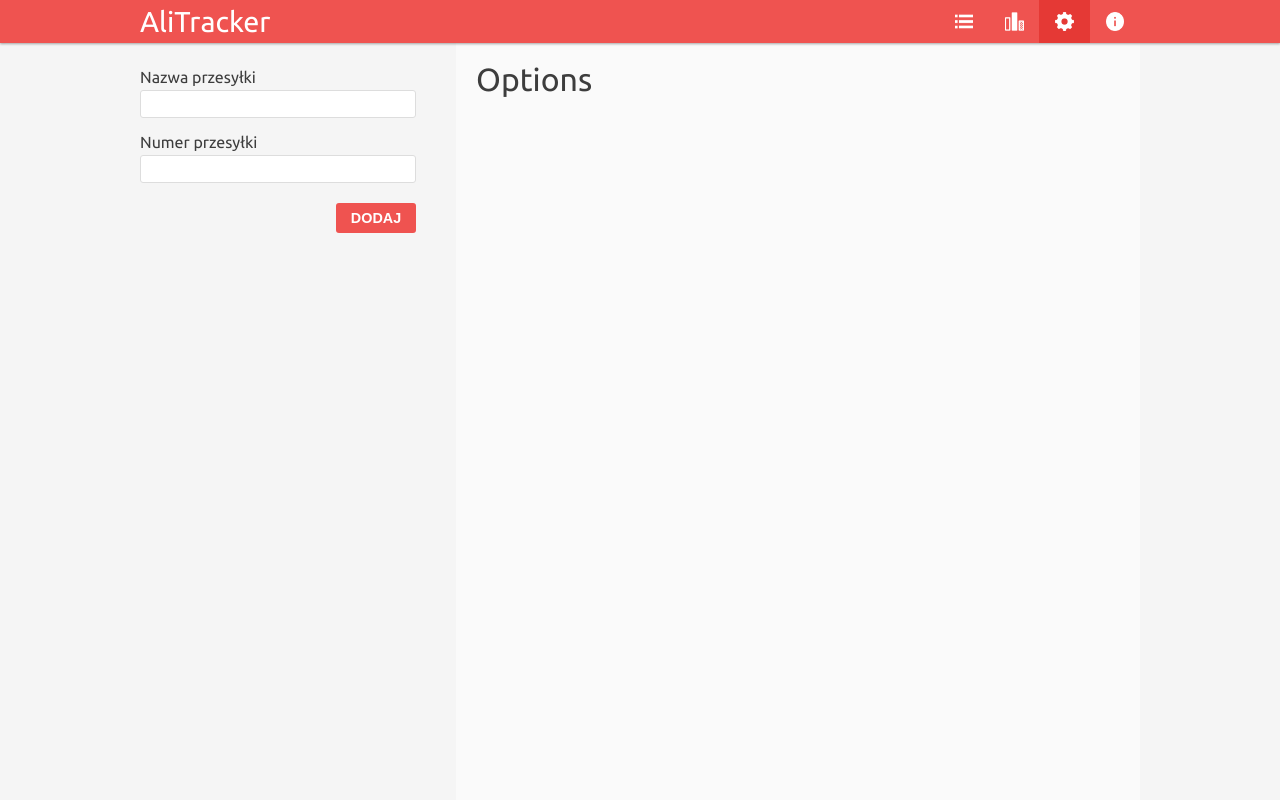
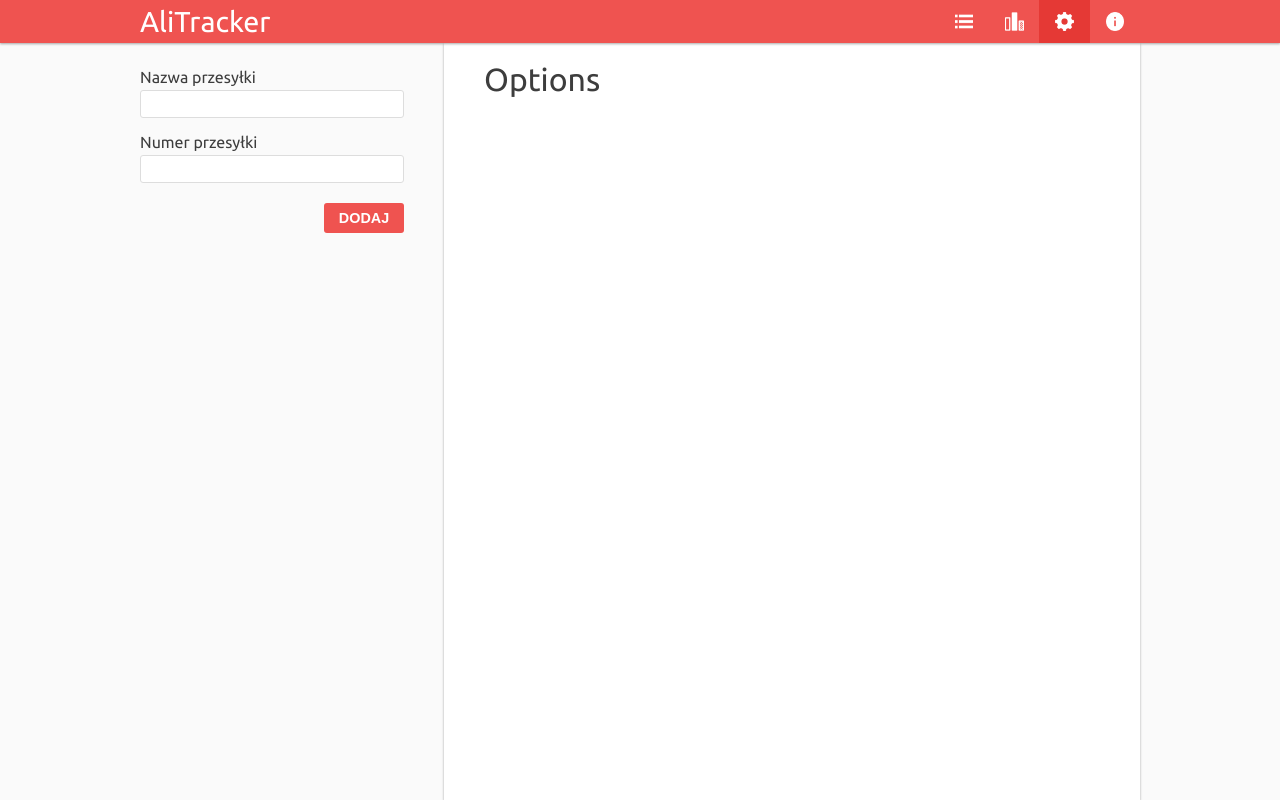
Before and after one commit to szacho/ali-tracker, a React (Create React App) app in the folder client/: page /opcje in a window 1280 px wide. Built offline with nearby package versions, Linux system fonts and the light colour scheme; no server answers.

Commit message:
Change files structure

```diff
--- a/client/src/actions/index.js
+++ b/client/src/actions/index.js
@@ -7,7 +7,6 @@
       axios.post(`http://localhost:3090/api/check`, JSON.stringify({ packageName, packageNumber })).then((response) => {
         return JSON.parse(response.request.response);
       }).then((payload) => {
-        console.log(payload);
         dispatch({
           type: CHECK_PACKAGE,
           payload
--- a/client/src/components/packageList.jsx
+++ /dev/null
@@ -1,13 +0,0 @@
-import React, { Component } from 'react';
-
-class PackageList extends Component {
-  render() {
-    return(
-      <div>
-        It works!
-      </div>
-    );
-  }
-}
-
-export default PackageList;
--- a/client/src/components/addPackage.jsx
+++ b/client/src/components/packages/addPackageForm.jsx
@@ -1,10 +1,10 @@
 import React, { Component } from 'react';
 import { connect } from 'react-redux';
-import * as actions from '../actions';
+import * as actions from '../../actions';
 
 import { Field, reduxForm } from 'redux-form';
 import styled from 'styled-components';
-import cls from '../style-utils/colors'
+import cls from '../../style-utils/colors'
 
 const renderField = ({ input, label, type, meta: { touched, error, warning } }) => (
   <FormGroup>
@@ -18,6 +18,11 @@
   handleAddPackage(values) {
     const { packageName, packageNumber } = values;
     this.props.checkPackageNumber(packageName, packageNumber);
+  }
+
+  //DEVELOPMENT ONLY
+  componentWillMount() {
+    this.props.checkPackageNumber('Happy Package', 'testp0');
   }
 
   render() {
--- /dev/null
+++ b/client/src/components/packages/packageCard.jsx
@@ -0,0 +1,9 @@
+import React from 'react';
+
+const PackageCard = (props) => {
+  return(
+    <div>card</div>
+  );
+};
+
+export default PackageCard
--- /dev/null
+++ b/client/src/components/packages/packageList.jsx
@@ -0,0 +1,28 @@
+import React, { Component } from 'react';
+import { connect } from 'react-redux';
+
+import PackageCard from './packageCard';
+
+class PackageList extends Component {
+  renderPackages() {
+    if(this.props.packages.length > 0) {
+      return this.props.packages.map(pack => {
+        return <PackageCard pack={pack} key={pack.number} />;
+      });
+    }
+  }
+
+  render() {
+    return(
+      <div>
+        {this.renderPackages()}
+      </div>
+    );
+  }
+}
+
+function mapStateToProps(state) {
+  return { packages: state.packages };
+}
+
+export default connect(mapStateToProps)(PackageList);
--- a/client/src/components/sidebar.jsx
+++ b/client/src/components/sidebar.jsx
@@ -2,7 +2,7 @@
 import styled from 'styled-components';
 import cls from '../style-utils/colors';
 
-import AddPackage from './addPackage';
+import AddPackage from './packages/addPackageForm';
 
 class Sidebar extends Component {
   render() {
@@ -19,6 +19,6 @@
 const Aside = styled.aside`
   width: 30%;
   height: 100%;
-  background: ${ cls.background.third };
+  background: ${ cls.background.second };
   padding: 10px 40px 0 0;
 `;
--- a/client/src/components/views.jsx
+++ b/client/src/components/views.jsx
@@ -1,7 +1,7 @@
 import React from 'react';
 import styled from 'styled-components';
 import cls from '../style-utils/colors';
-import PackageList from './packageList';
+import PackageList from './packages/packageList';
 
 export function homepage() {
   return(
@@ -38,6 +38,7 @@
 const MainContent = styled.main`
   width: 70%;
   height: 100%;
-  background: ${ cls.background.second };
-  padding: 20px;
+  background: ${ cls.background.first };
+  padding: 20px 40px;
+  box-shadow: 0 1px 3px rgba(0,0,0,0.12), 0 1px 2px rgba(0,0,0,0.24);
 `;
--- a/client/src/style-utils/reset.js
+++ b/client/src/style-utils/reset.js
@@ -28,7 +28,7 @@
   	line-height: 1;
     font-family: "Roboto", sans-serif;
     color: #3D3D3D;
-    background: #f5f5f5;
+    background: #fafafa;
     font-size: 62.5%;
     font-family: 'Ubuntu', sans-serif;
   }
```
